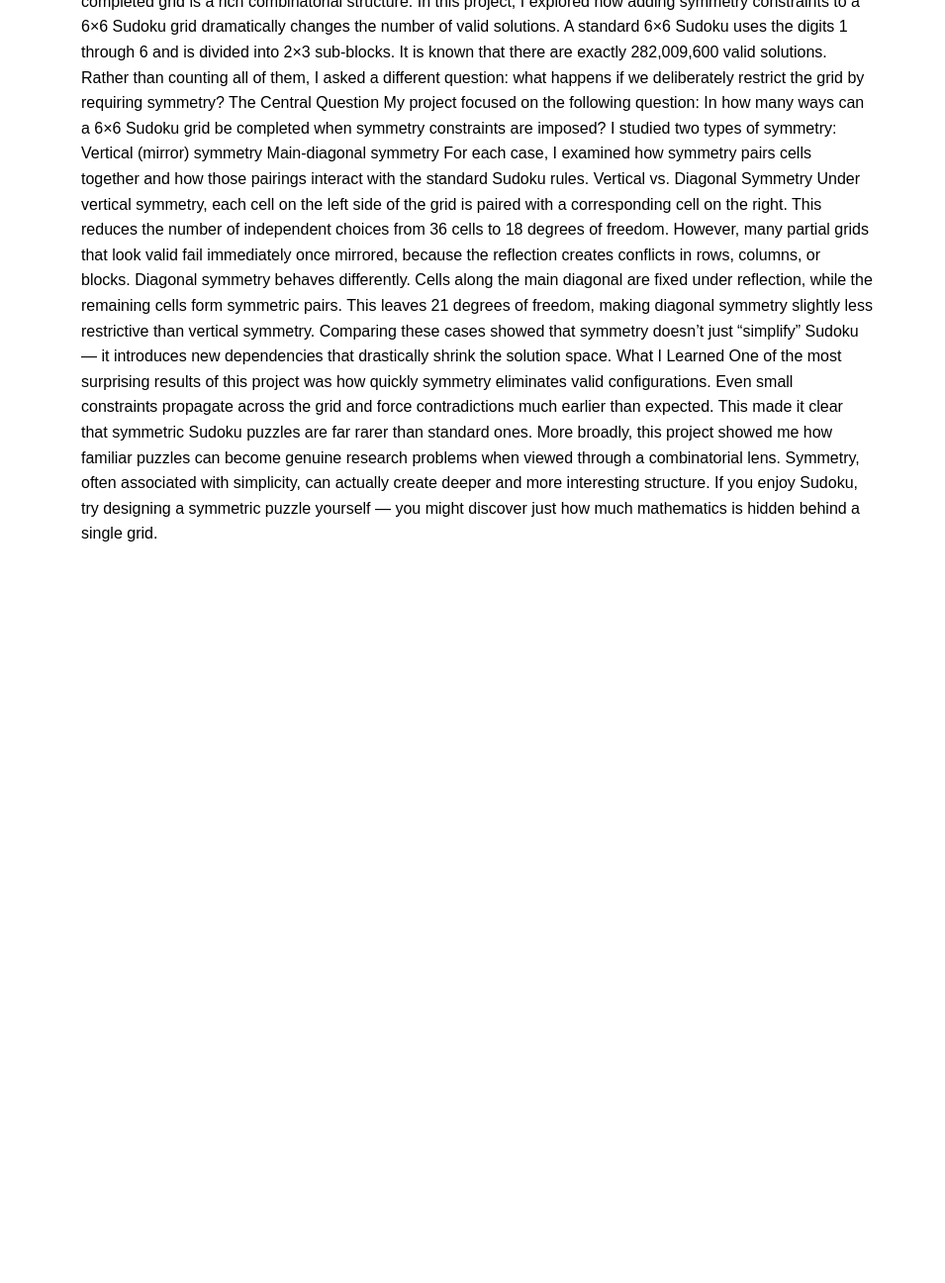
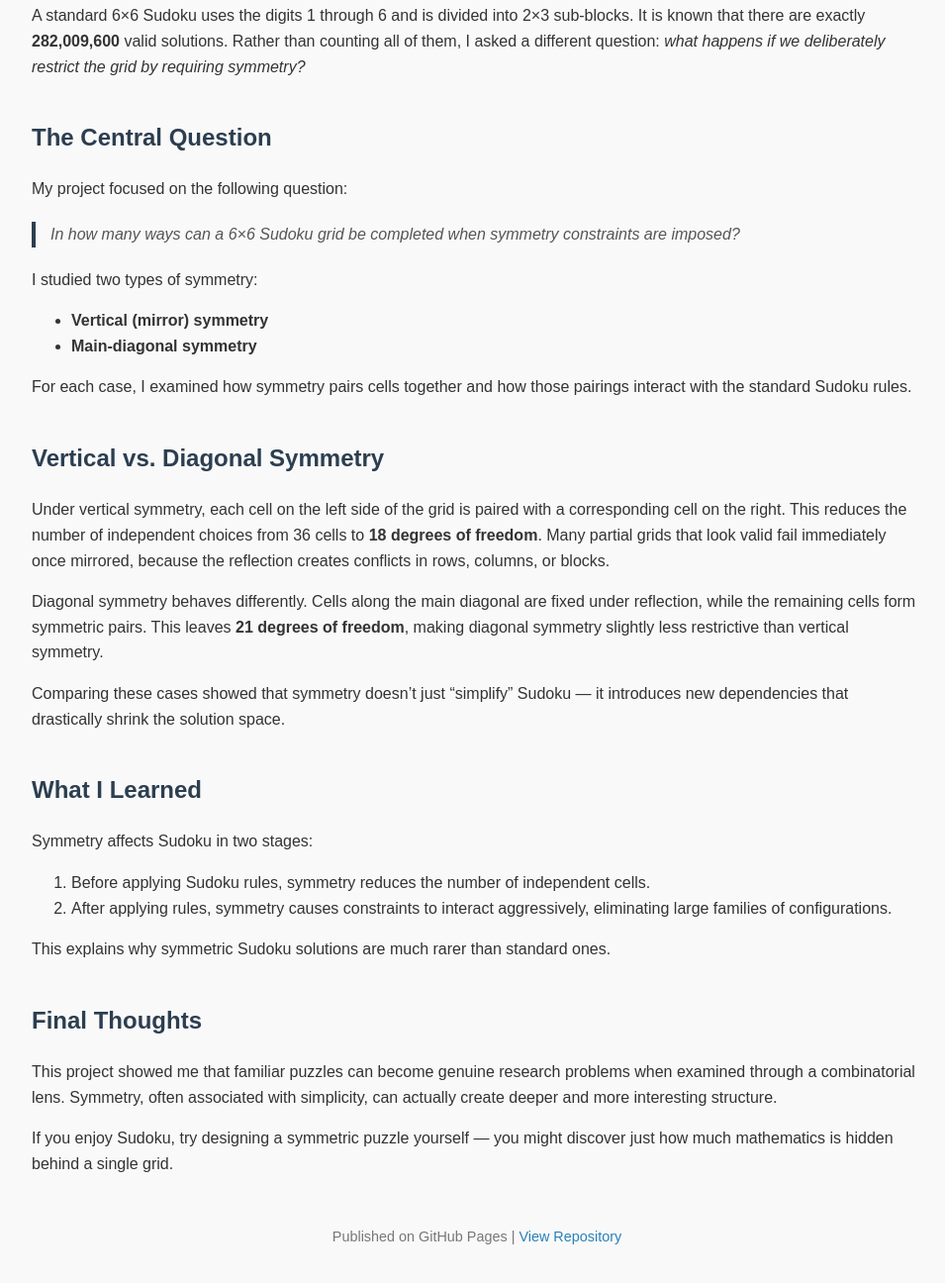
Before and after one commit to mozartrombocks/sudoku-symmetry-project, a plain HTML site: page index.html in a window 1280 px wide. Shown: the part 214-1510 px from the top of the page at 99% size, without its empty margins (158-1113 px from the left). Before the commit the page ends 800 px from the top, so only its background shows below. Drawn offline with Linux system fonts and the light colour scheme.

Commit message:
Update index.html

```diff
--- a/index.html
+++ b/index.html
@@ -1,56 +1,111 @@
 <!DOCTYPE html>
-<html>
+<html lang="en">
 <head>
+  <meta charset="UTF-8">
+  <meta name="viewport" content="width=device-width, initial-scale=1.0">
   <title>Counting Symmetric Sudoku Solutions</title>
   <style>
     body {
-      max-width: 800px;
-      margin: auto;
       font-family: Arial, sans-serif;
       line-height: 1.6;
+      max-width: 900px;
+      margin: 0 auto;
+      padding: 20px;
+      background-color: #f9f9f9;
+      color: #333;
     }
     h1, h2 {
-      color: #333;
+      color: #2c3e50;
+    }
+    h1 {
+      text-align: center;
+      margin-bottom: 0;
+    }
+    h2 {
+      margin-top: 40px;
+    }
+    img {
+      max-width: 100%;
+      height: auto;
+      display: block;
+      margin: 20px auto;
+      border: 1px solid #ccc;
+      padding: 5px;
+      background: #fff;
+    }
+    p {
+      margin-bottom: 15px;
+    }
+    blockquote {
+      font-style: italic;
+      margin: 20px 0;
+      padding-left: 15px;
+      border-left: 4px solid #2c3e50;
+      color: #555;
+    }
+    footer {
+      margin-top: 50px;
+      text-align: center;
+      font-size: 0.9em;
+      color: #777;
+    }
+    a {
+      color: #2980b9;
+      text-decoration: none;
+    }
+    a:hover {
+      text-decoration: underline;
     }
   </style>
 </head>
 <body>
 
-<h1>How Symmetry Changes Sudoku</h1>
-<p><strong>By Mo Rahman</strong></p>
+  <h1>How Symmetry Changes Sudoku</h1>
+  <p><strong>By Mo Rahman</strong></p>
 
-<p>Sudoku might look like a logic puzzle, but behind every completed grid is a serious counting problem...</p>
+  <p>Sudoku may look like a simple logic puzzle, but behind every completed grid is a rich combinatorial structure. In this project, I explored how adding symmetry constraints to a 6×6 Sudoku grid dramatically changes the number of valid solutions.</p>
 
-How Symmetry Changes Sudoku
+  <p>A standard 6×6 Sudoku uses the digits 1 through 6 and is divided into 2×3 sub-blocks. It is known that there are exactly <strong>282,009,600</strong> valid solutions. Rather than counting all of them, I asked a different question: <em>what happens if we deliberately restrict the grid by requiring symmetry?</em></p>
 
-By Mo Rahman
+  <h2>The Central Question</h2>
+  <p>My project focused on the following question:</p>
+  <blockquote>In how many ways can a 6×6 Sudoku grid be completed when symmetry constraints are imposed?</blockquote>
+  <p>I studied two types of symmetry:</p>
+  <ul>
+    <li><strong>Vertical (mirror) symmetry</strong></li>
+    <li><strong>Main-diagonal symmetry</strong></li>
+  </ul>
+  <p>For each case, I examined how symmetry pairs cells together and how those pairings interact with the standard Sudoku rules.</p>
 
-Sudoku may look like a simple logic puzzle, but behind every completed grid is a rich combinatorial structure. In this project, I explored how adding symmetry constraints to a 6×6 Sudoku grid dramatically changes the number of valid solutions.
-A standard 6×6 Sudoku uses the digits 1 through 6 and is divided into 2×3 sub-blocks. It is known that there are exactly 282,009,600 valid solutions. Rather than counting all of them, I asked a different question: what happens if we deliberately restrict the grid by requiring symmetry?
+  <!-- Optional diagram placeholder -->
+  <!-- <img src="images/vertical_symmetry_diagram.png" alt="Vertical symmetry diagram"> -->
 
-The Central Question
-My project focused on the following question:
-  In how many ways can a 6×6 Sudoku grid be completed when symmetry constraints are imposed?
+  <h2>Vertical vs. Diagonal Symmetry</h2>
+  <p>Under vertical symmetry, each cell on the left side of the grid is paired with a corresponding cell on the right. This reduces the number of independent choices from 36 cells to <strong>18 degrees of freedom</strong>. Many partial grids that look valid fail immediately once mirrored, because the reflection creates conflicts in rows, columns, or blocks.</p>
 
-I studied two types of symmetry:
-  Vertical (mirror) symmetry
-  Main-diagonal symmetry
+  <p>Diagonal symmetry behaves differently. Cells along the main diagonal are fixed under reflection, while the remaining cells form symmetric pairs. This leaves <strong>21 degrees of freedom</strong>, making diagonal symmetry slightly less restrictive than vertical symmetry.</p>
 
-For each case, I examined how symmetry pairs cells together and how those pairings interact with the standard Sudoku rules.
+  <p>Comparing these cases showed that symmetry doesn’t just “simplify” Sudoku — it introduces new dependencies that drastically shrink the solution space.</p>
 
-Vertical vs. Diagonal Symmetry
-  Under vertical symmetry, each cell on the left side of the grid is paired with a corresponding cell on the right. This reduces the number of independent choices from 36 cells to 18 degrees of freedom. However, many partial grids that look valid fail immediately once mirrored, because the reflection creates conflicts in rows, columns, or blocks.
+  <!-- Optional diagram placeholder -->
+  <!-- <img src="images/diagonal_symmetry_diagram.png" alt="Diagonal symmetry diagram"> -->
 
-  Diagonal symmetry behaves differently. Cells along the main diagonal are fixed under reflection, while the remaining cells form symmetric pairs. This leaves 21 degrees of freedom, making diagonal symmetry slightly less restrictive than vertical symmetry.
+  <h2>What I Learned</h2>
+  <p>Symmetry affects Sudoku in two stages:</p>
+  <ol>
+    <li>Before applying Sudoku rules, symmetry reduces the number of independent cells.</li>
+    <li>After applying rules, symmetry causes constraints to interact aggressively, eliminating large families of configurations.</li>
+  </ol>
+  <p>This explains why symmetric Sudoku solutions are much rarer than standard ones.</p>
 
-  Comparing these cases showed that symmetry doesn’t just “simplify” Sudoku — it introduces new dependencies that drastically shrink the solution space.
+  <h2>Final Thoughts</h2>
+  <p>This project showed me that familiar puzzles can become genuine research problems when examined through a combinatorial lens. Symmetry, often associated with simplicity, can actually create deeper and more interesting structure.</p>
 
-What I Learned
-One of the most surprising results of this project was how quickly symmetry eliminates valid configurations. Even small constraints propagate across the grid and force contradictions much earlier than expected. This made it clear that symmetric Sudoku puzzles are far rarer than standard ones.
+  <p>If you enjoy Sudoku, try designing a symmetric puzzle yourself — you might discover just how much mathematics is hidden behind a single grid.</p>
 
-More broadly, this project showed me how familiar puzzles can become genuine research problems when viewed through a combinatorial lens. Symmetry, often associated with simplicity, can actually create deeper and more interesting structure.
-
-If you enjoy Sudoku, try designing a symmetric puzzle yourself — you might discover just how much mathematics is hidden behind a single grid.
+  <footer>
+    <p>Published on GitHub Pages | <a href="https://github.com/mozartrombocks/sudoku-symmetry-project">View Repository</a></p>
+  </footer>
 
 </body>
 </html>
```
